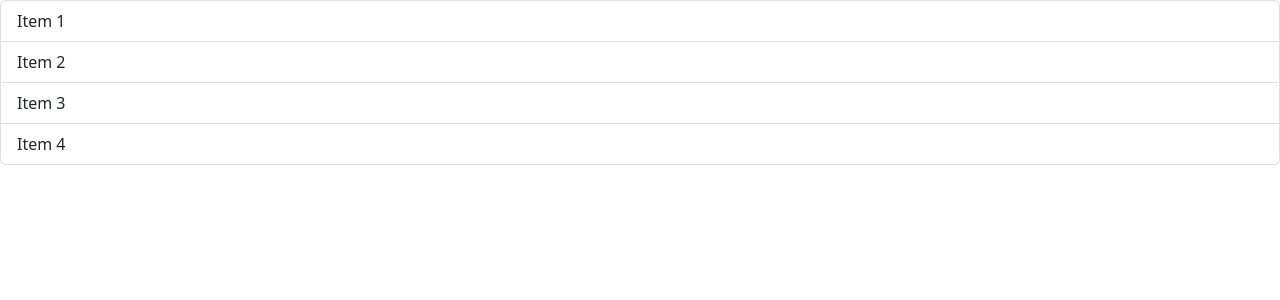
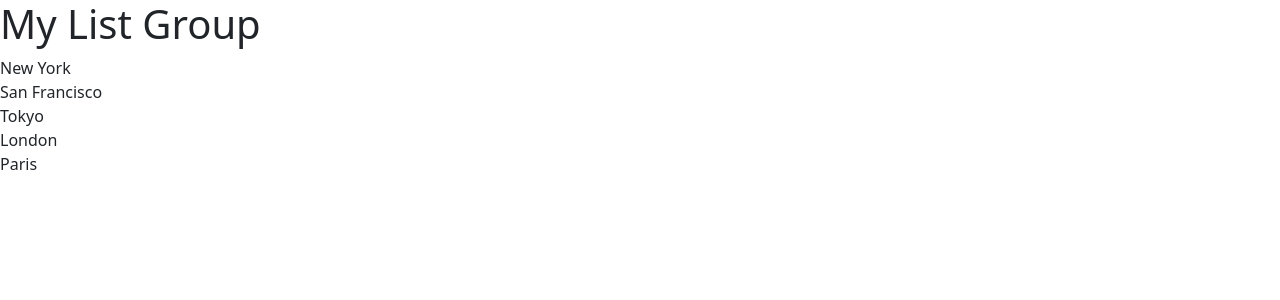
Before and after one commit to DESHIKATHEEKSHANI/react-app, a React (Vite) app: page / in a window 1280 px wide. Shown: the top 300 px of the page. Built offline with nearby package versions, Linux system fonts and the light colour scheme.

Commit message:
feat: refactor ListGroup component to use dynamic item rendering

```diff
--- a/src/components/ListGroup.tsx
+++ b/src/components/ListGroup.tsx
@@ -1,11 +1,16 @@
+import { Fragment } from "react";
+
 function ListGroup() {
+  const items = ["New York", "San Francisco", "Tokyo", "London", "Paris"];
   return (
-    <ul className="list-group">
-      <li className="list-group-item">Item 1</li>
-      <li className="list-group-item">Item 2</li>
-      <li className="list-group-item">Item 3</li>
-      <li className="list-group-item">Item 4</li>
-    </ul>
+    <>
+      <h1>My List Group</h1>
+      <ul className="list-group">
+        {items.map((item) => (
+          <li>{item}</li>
+        ))}
+      </ul>
+    </>
   );
 }
 
```
